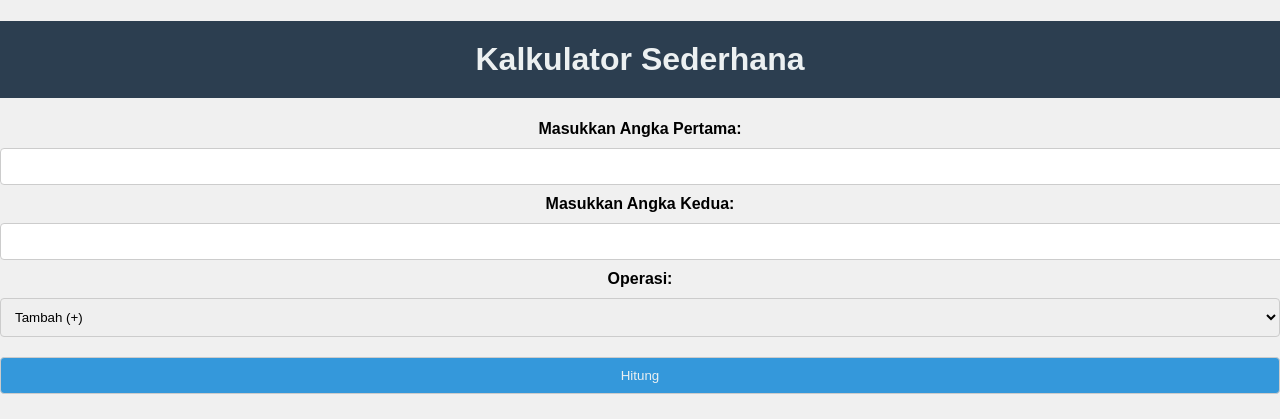
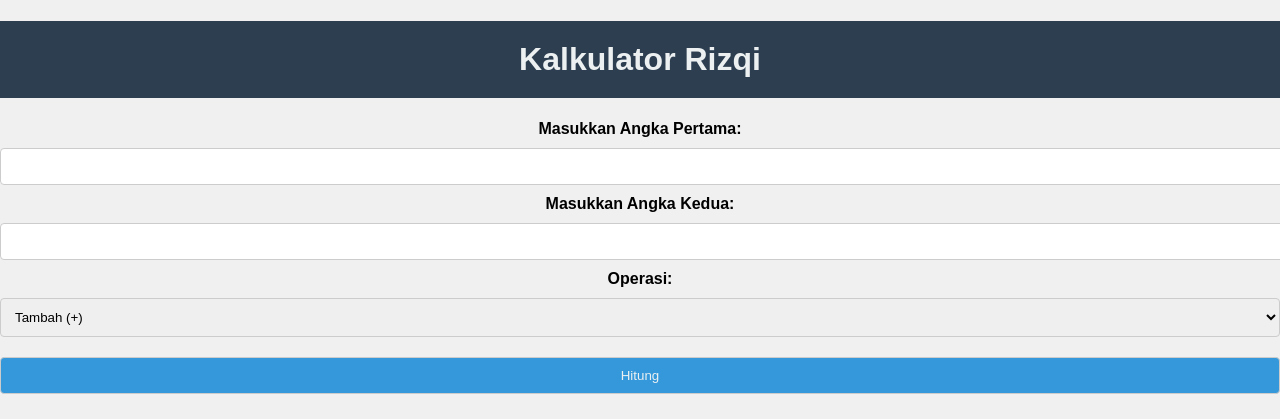
Before and after one commit to rizqiarif/CALCULATOR, a plain HTML site: page index.html in a window 1280 px wide. Shown: the top 419 px of the page. Drawn offline with Linux system fonts and the light colour scheme.

Commit message:
Ganti judul

```diff
--- a/index.html
+++ b/index.html
@@ -51,7 +51,7 @@
     </style>
 </head>
 <body>
-    <h1>Kalkulator Sederhana</h1>
+    <h1>Kalkulator Rizqi</h1>
 
     <label>Masukkan Angka Pertama: </label>
     <input type="number" id="angka1"><br>
```
